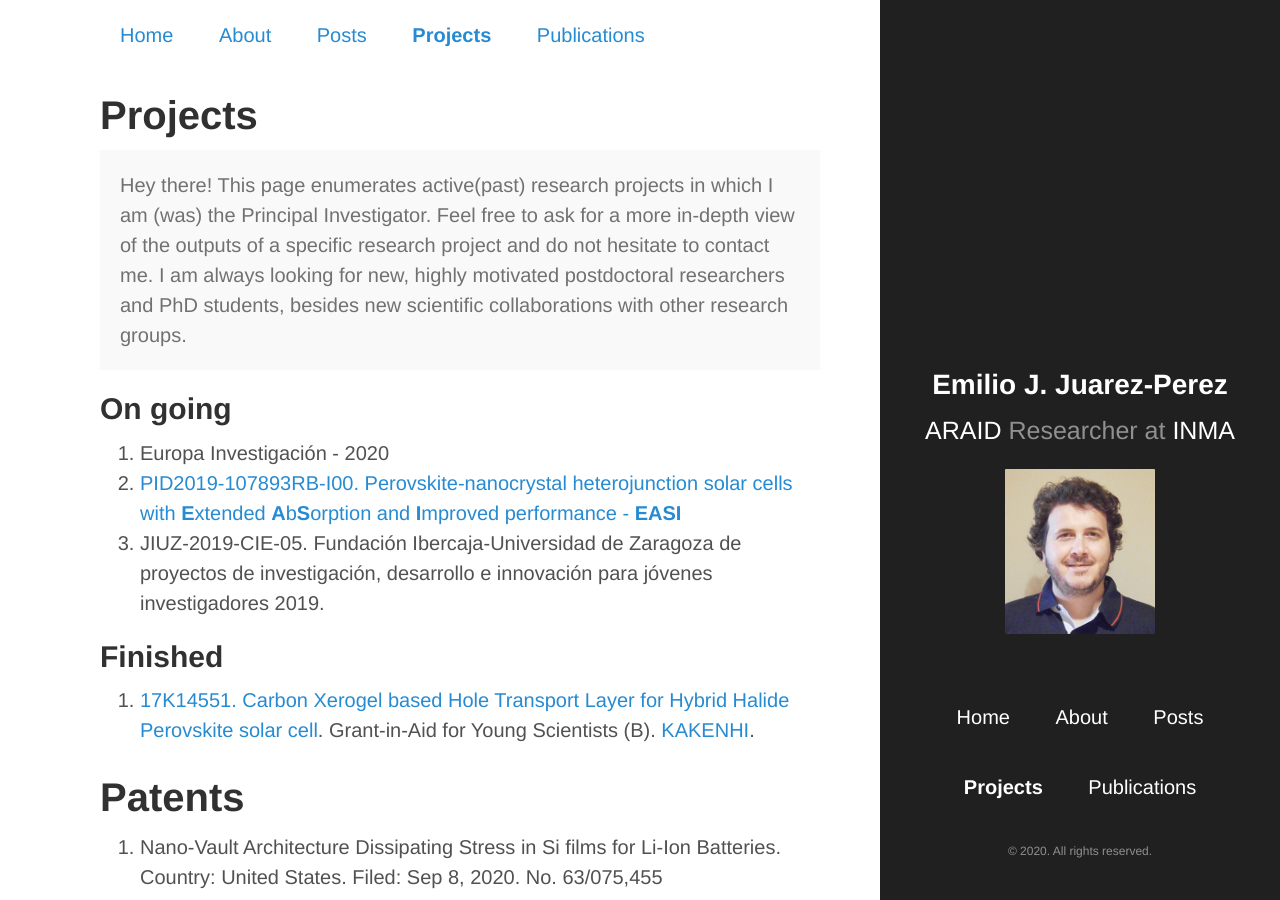
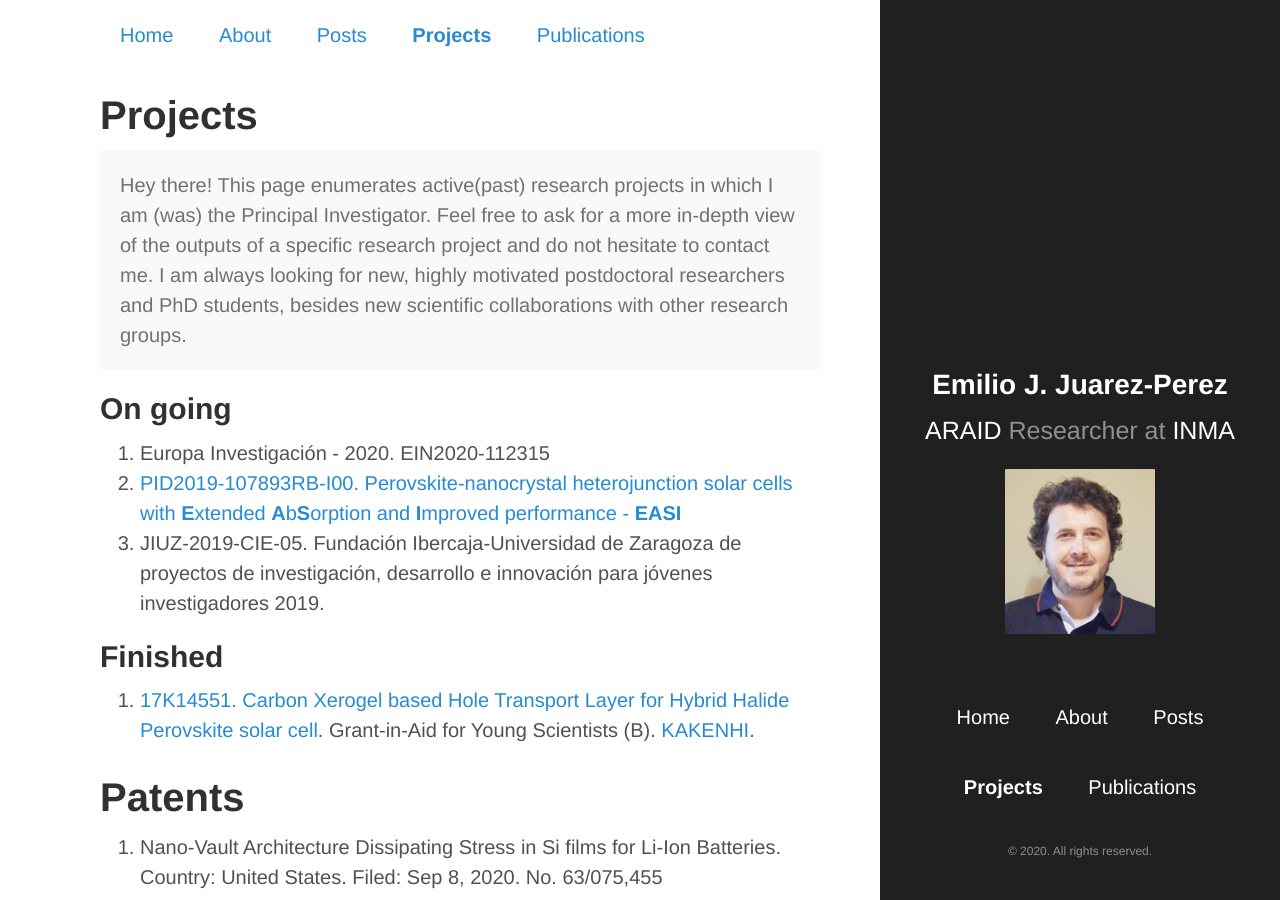
Before and after one commit to ejjpweb/ejjpweb.github.io, a Jekyll site: the page built from Projects.md, in a window 1280 px wide and 900 px high. Built offline with Jekyll 4.4.1, drawn with Linux system fonts in a browser that asks for light colours.

Commit message:
no.proyecto EIN

```diff
--- a/Projects.md
+++ b/Projects.md
@@ -10,7 +10,7 @@ title: Projects
 
 ## On going
 
-1. Europa Investigación - 2020
+1. Europa Investigación - 2020. EIN2020-112315
 2. [PID2019-107893RB-I00.  Perovskite-nanocrystal heterojunction solar cells with **E**xtended **A**b**S**orption and **I**mproved performance - **EASI**](https://easi.unizar.es)
 3. JIUZ-2019-CIE-05. Fundación Ibercaja-Universidad de Zaragoza de proyectos de investigación, desarrollo e innovación para jóvenes investigadores 2019.
 
```
